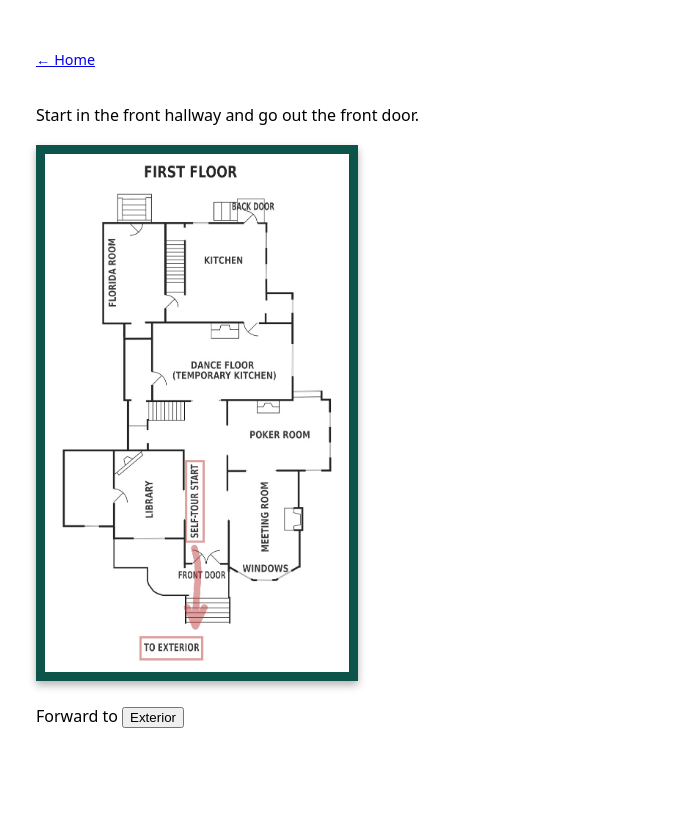
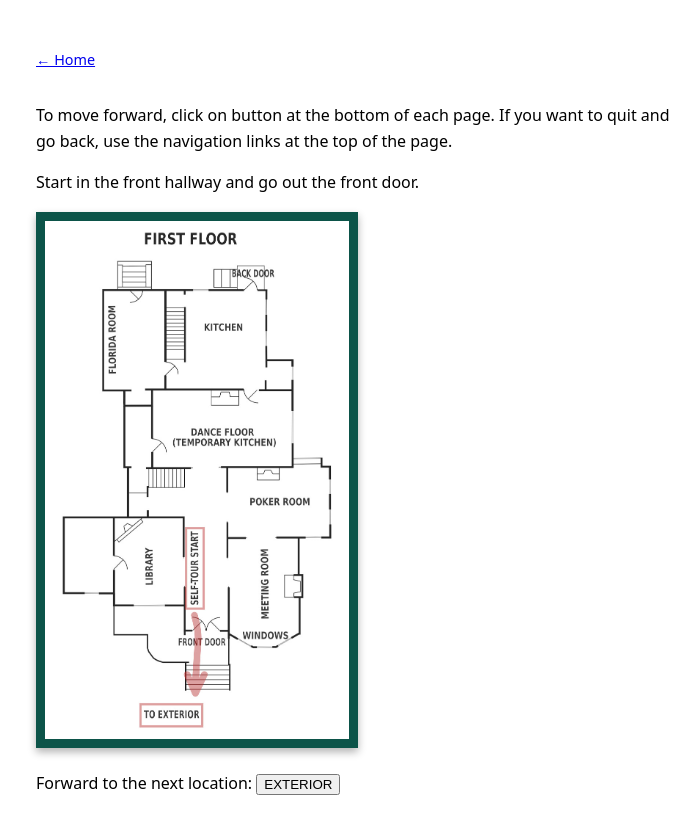
Before and after one commit to mciechanumich/WEStour, a Jekyll site: the page built from docs/wayne_route_1start.md, in a window 1280 px wide. Shown: the top 834 px of the page, without its empty margins (284-984 px from the left). Built offline with Jekyll 4.4.1, drawn with Linux system fonts in a browser that asks for light colours; our own code applies the rules of GitHub Pages for plain Markdown files.

Commit message:
feat: added TOP section to put a message above everything else

```diff
--- a/docs/_layouts/default.html
+++ b/docs/_layouts/default.html
@@ -45,6 +45,16 @@
 </div>
 
   <h1>{{ page.title }}</h1>
+
+
+  {% if page.top %}
+  <div>
+  <p>
+  {{ page.top }}
+  </p>
+  </div>
+  {% endif %}
+
 
   {% if page.audio %}
  <figure>
--- a/docs/wayne_route_1start.md
+++ b/docs/wayne_route_1start.md
@@ -17,6 +17,9 @@ description: Start in the front hallway.
 ---
 <div>
 <p>
+To move forward, click on button at the bottom of each page. If you want to quit and go back, use the navigation links at the top of the page.
+</p>
+<p>
 Start in the front hallway and go out the front door.
 </p>
 </div>
@@ -28,10 +31,10 @@ Start in the front hallway and go out the front door.
 </div>
 
 <div>
-Forward to
+Forward to the next location:
 <a href="{{ 'wayne_route_1exterior.html' | relative_url }}">
 <button>
-Exterior
+EXTERIOR
 </button>
 </a>
 </div>
```
Also changed, not shown: docs/wayne_route_front_fence.md (+1 -3 lines).
